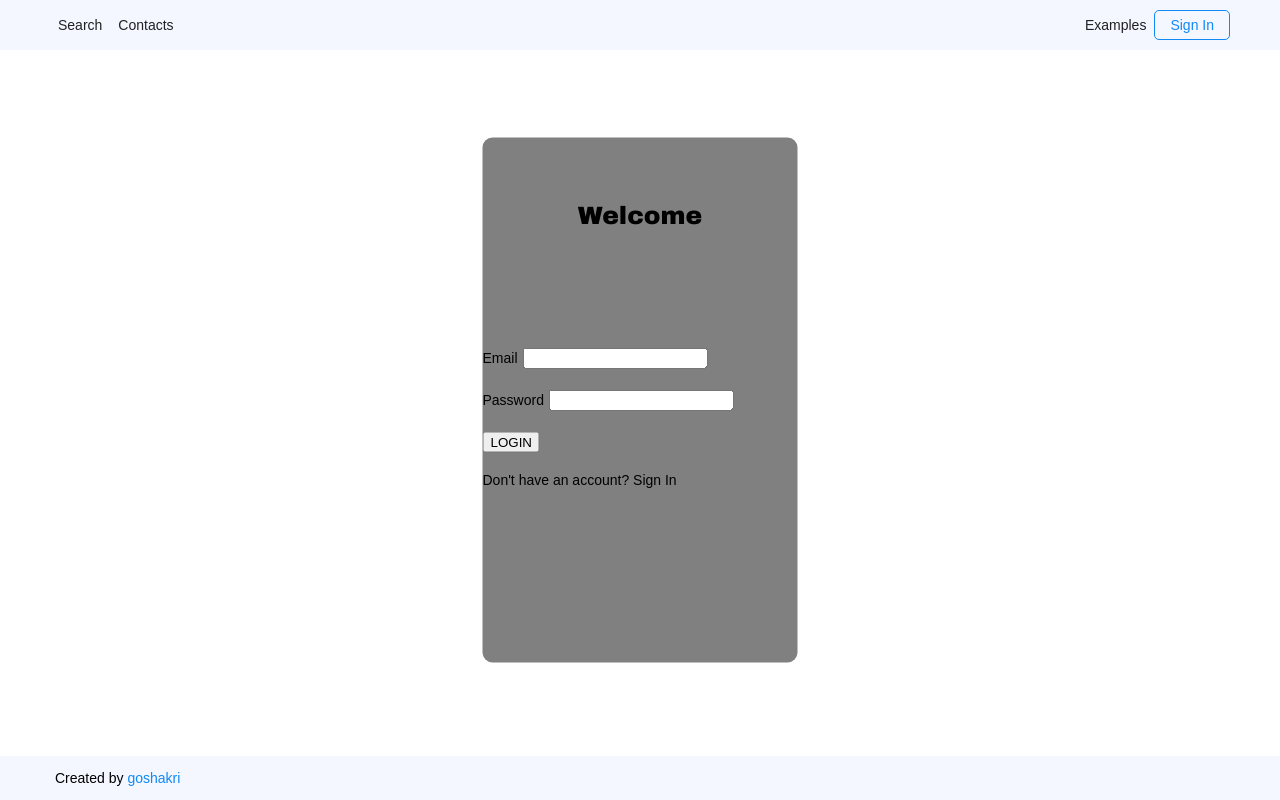
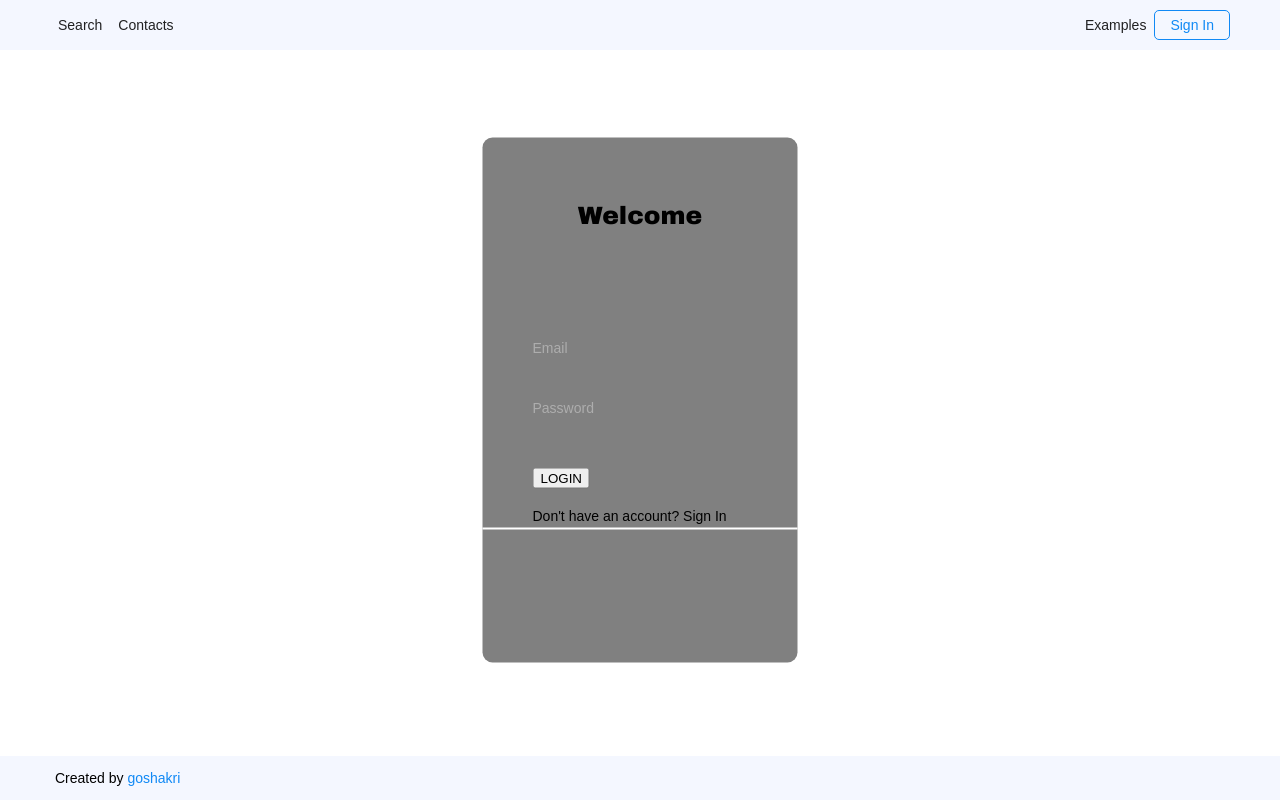
Before and after one commit to goshakri/google-Home-page1, a React (Create React App) app: page /SignIn in a window 1280 px wide. Built offline with nearby package versions, Linux system fonts and the light colour scheme.

Commit message:
Working in Sign In

```diff
--- a/src/Contacts.js
+++ b/src/Contacts.js
@@ -18,7 +18,7 @@ function Contacts() {
               <div className="Row-item u-pt-50 u-pb-50 u-pr-10">
                 <form className="Form">
                   <div className="u-pb-20">
-                    <label className="Form-label" htmlFor="name">Name:</label>
+                    <label className="Form-space" htmlFor="name">Name:</label>
                     <input className="Field Field--regular" type="text" id="name" name="username" />
                   </div>
 
--- a/src/SignIn.js
+++ b/src/SignIn.js
@@ -16,16 +16,16 @@ function SignIn() {
                 <h1 className="Text">Welcome</h1>
               </div>
 
-                <form className="Form">
-
+                <form className="Form-supplement">
+                  <div className="Form-possition">
                     <div className="u-pb-20">
                       <label className="Form-label" htmlFor="email">Email</label>
-                    <input className="Field"type="email" id="email" name="email" />
+                      <input className="Field-line"type="email" id="email" name="email" />
                     </div>
 
                     <div className="u-pb-20">
                       <label className="Form-label" htmlFor="email">Password</label>
-                    <input className="Field" type="password" id="password" name="password" />
+                      <input className="Field-line" type="password" id="password" name="password" />
                     </div>
 
                     <div className="u-pb-20">
@@ -33,7 +33,7 @@ function SignIn() {
                     </div>
 
                     <p>Don't have an account? Sign In</p>
-
+                  </div>
                 </form>
 
             </div>
--- a/src/stylesheets/modules/_Field.scss
+++ b/src/stylesheets/modules/_Field.scss
@@ -21,6 +21,16 @@
     }
   }
 
+    &-line {
+      width: 100%;
+      padding: 0 5px;
+      height: 40px;
+      border: none;
+      background: none;
+      outline: none;
+
+  }
+
   &--regular {
     display: block;
     border: 1px solid rgba(#1089F5, 0.5);
@@ -34,7 +44,7 @@
 
   &--line {
     display: block;
-    border-bottom: 1px solid rgba(#1089F5, 0.5);
+    border-bottom: 1px solid rgba(#FFF, 0.5);
 
   }
 
--- a/src/stylesheets/modules/_Form.scss
+++ b/src/stylesheets/modules/_Form.scss
@@ -6,8 +6,9 @@
   }
 
   &-label {
-    display: inline-block;
-    padding: 0 5px 5px 0;
+    position: absolute;
+    color: #adadad;
+    transform: translateY(-50%)
   }
 
   &-agree {
@@ -27,7 +28,14 @@
     display: flex;
   }
 
-  &-space {
+  &-possition {
+    padding: 0 50px;
+  }
 
+  &-supplement {
+    position: relative;
+    padding: 0 5px 5px 0;
+    border-bottom: 2px solid #fff;
+    position:relative;
   }
 }
```
Lines whose indentation alone changed are shown as unchanged.
